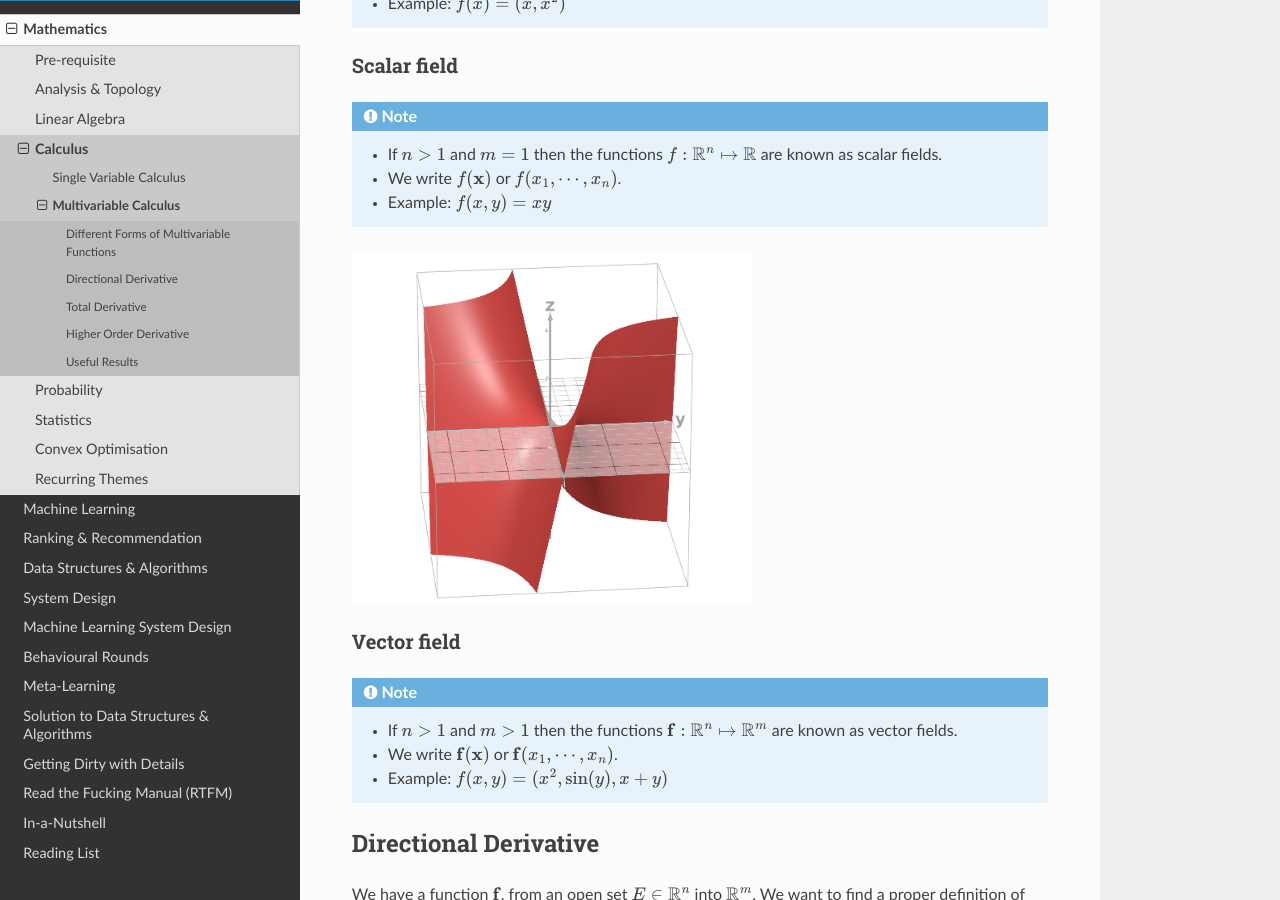
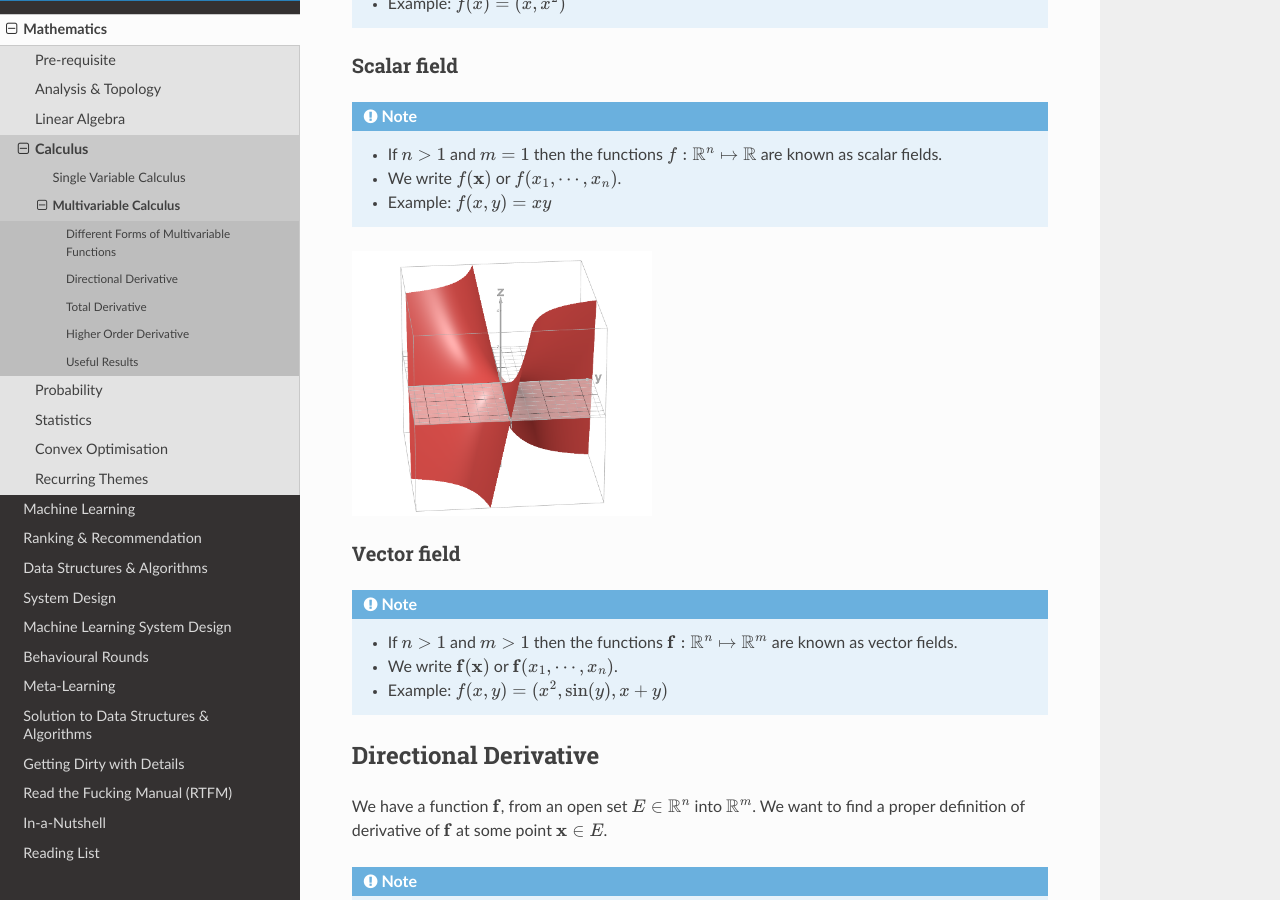
Before and after one commit to uselesstechjunks/leetcode, a Sphinx documentation site: the page built from docs/source/math/calc3/multi.rst, in a window 1280 px wide and 900 px high, scrolled down 387 px. Built offline with Sphinx 7.4.7 and the Read the Docs theme 2.0.0, drawn with Linux system fonts in a browser that asks for light colours.

Commit message:
Update multi.rst

```diff
--- a/docs/source/math/calc3/multi.rst
+++ b/docs/source/math/calc3/multi.rst
@@ -20,8 +20,7 @@ Scalar field
 	* Example: :math:`f(x,y)=xy`
 
 .. image:: ../../img/1.png
-  :width: 400
-  :alt: Scalar Field of f(x,y)=xy
+  :width: 300
 
 Vector field
 ==========================================================
```
